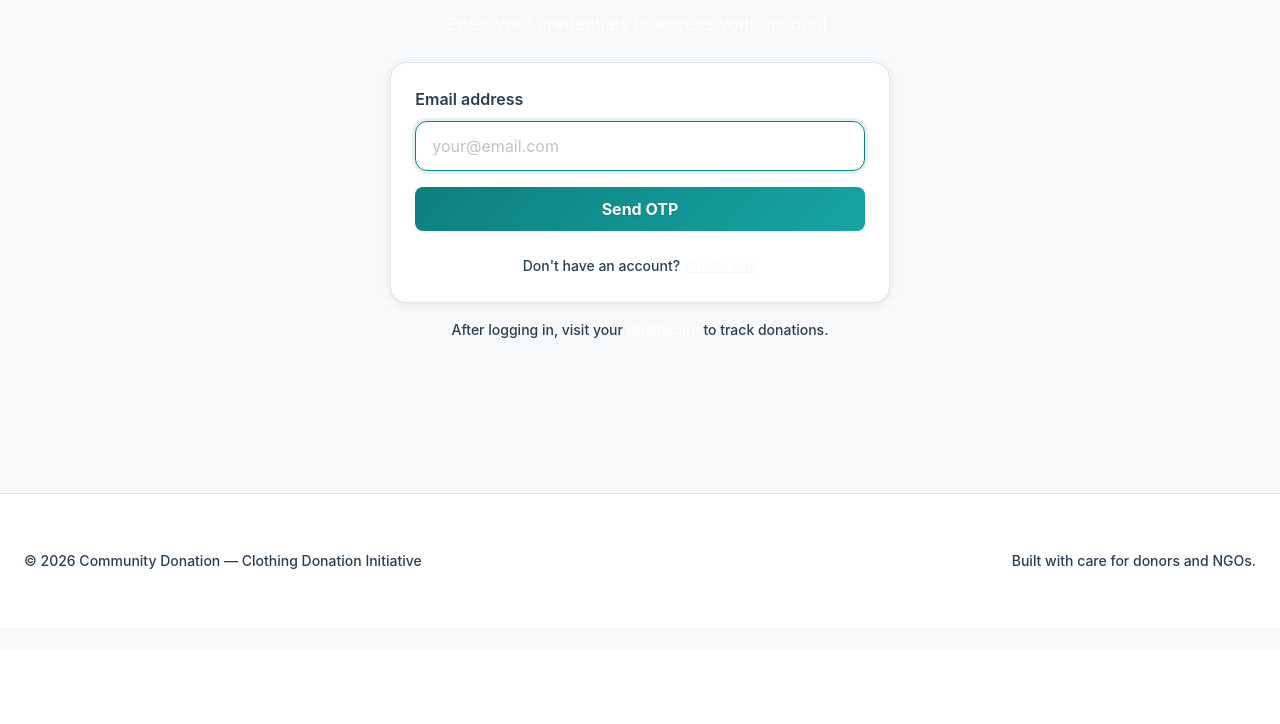
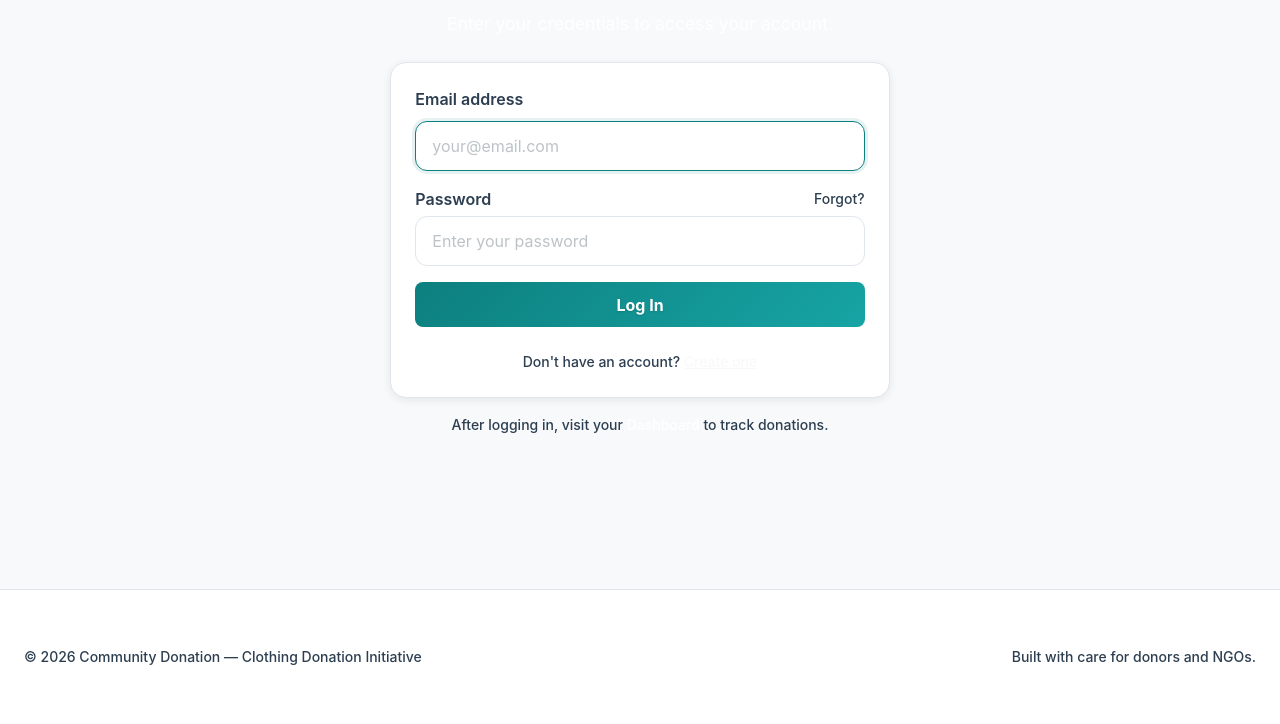
Before and after one commit to Rushekesh01/Wear-Care, a Flask app: page /login in a window 1280 px wide. Shown: the part 150-874 px from the top of the page. Before the commit the page ends 719 px from the top, so only its background shows below. Run offline with Flask 3, Linux system fonts and the light colour scheme.

Commit message:
feat: switch user login to email and password, removing OTP login flow

```diff
--- a/app.py
+++ b/app.py
@@ -209,7 +209,7 @@ def login():
         email = normalize_email(request.form.get("email"))
         otp = request.form.get("otp")
 
-        # New Case: Password-based login (specifically for post-OTP registration flow)
+        # User Login: Email and Password Only
         password = request.form.get("password")
         if email and password:
             try:
@@ -219,7 +219,7 @@ def login():
                     "password": password
                 })
 
-                # If successful, get user data from public.users
+                # If successful, get user data from public.users to populate session
                 res = supabase.table('users').select('*').eq('email', email).execute()
                 if res.data and len(res.data) > 0:
                     user_data = res.data[0]
@@ -231,58 +231,17 @@ def login():
                     flash("Login successful!", "success")
                     return redirect("/dashboard")
                 else:
-                    return render_template("login.html", error="User data not found.")
+                    return render_template("login.html", error="User account found on auth but missing details.")
             except Exception as e:
-                return render_template("login.html", email=email, error=f"Login failed: {str(e)}")
+                # Provide a generic error message for invalid credentials
+                error_msg = str(e)
+                if "Invalid login credentials" in error_msg:
+                    return render_template("login.html", email=email, error="Invalid email or password.")
+                return render_template("login.html", email=email, error=f"Login failed: {error_msg}")
 
-        # Step 1: If only email provided, generate and send OTP
-        if email and not otp and not password:
-            # Check if user exists first to provide better error message
-            try:
-                res = supabase.table('users').select('id').eq('email', email).execute()
-                if not res.data or len(res.data) == 0:
-                    return render_template("login.html", error="Account not found. Please register first.")
-            except Exception:
-                pass
-
-            # Generate 6-digit OTP
-            login_otp = str(random.randint(100000, 999999))
-            session['login_otp'] = login_otp
-            session['login_email'] = email
-
-            # Send OTP via email
-            send_otp_email(email, login_otp, "Login")
-
-            return render_template("verify_login_otp.html", email=email)
-
-        # Step 2: Verify OTP and login (this path is also handled by verify_login_otp route if redirected, but keeping it unified)
-        if email and otp:
-            expected_otp = session.get('login_otp')
-            expected_email = session.get('login_email')
-
-            if str(otp) == str(expected_otp) and email == expected_email:
-                try:
-                    # Get user from Supabase by email
-                    res = supabase.table('users').select('*').eq('email', email).execute()
-                    if res.data and len(res.data) > 0:
-                        user_data = res.data[0]
-                        session["user_id"] = user_data.get('id')
-                        session["user_name"] = user_data.get('name', 'User')
-                        session["user_email"] = email
-                        session["is_admin"] = False
-
-                        # Clear OTP session
-                        session.pop('login_otp', None)
-                        session.pop('login_email', None)
-
-                        flash("Login successful!", "success")
-                        return redirect("/dashboard")
-                    else:
-                        return render_template("login.html", error="User data not found.")
-                except Exception as e:
-                    return render_template("login.html", error=f"Login failed: {str(e)}")
-            else:
-                return render_template("verify_login_otp.html", email=email, error="Invalid 6-digit OTP code.")
+        # If no password provided, ask for it
+        if email and not password:
+            return render_template("login.html", email=email, error="Please enter your password.")
 
     return render_template("login.html")
 
--- a/templates/login.html
+++ b/templates/login.html
@@ -26,7 +26,6 @@
               <div class="alert alert-danger mb-3" role="alert">{{ error }}</div>
             {% endif %}
 
-            {% set prefilled_email = request.args.get('email') or request.form.get('email', '') %}
             <div class="mb-3">
               <label class="form-label" for="email">Email address</label>
               <input
@@ -35,17 +34,18 @@
                 type="email"
                 name="email"
                 placeholder="your@email.com"
-                value="{{ prefilled_email }}"
+                value="{{ email or request.args.get('email') or '' }}"
                 autocomplete="username"
                 required
-                {% if not prefilled_email %}autofocus{% endif %}
-                {% if prefilled_email %}readonly style="background-color: rgba(255, 255, 255, 0.1); border-color: transparent;"{% endif %}
+                {% if not email and not request.args.get('email') %}autofocus{% endif %}
               >
             </div>
 
-            {% if prefilled_email %}
             <div class="mb-3">
-                <label class="form-label" for="password">Password</label>
+              <div class="d-flex justify-content-between align-items-center mb-1">
+                <label class="form-label mb-0" for="password">Password</label>
+                <a href="/forgot-password" class="small link-light text-decoration-none wc-muted">Forgot?</a>
+              </div>
               <input
                 class="form-control"
                 id="password"
@@ -54,14 +54,11 @@
                 placeholder="Enter your password"
                 autocomplete="current-password"
                 required
-                  autofocus
+                {% if email or request.args.get('email') %}autofocus{% endif %}
               >
             </div>
-            {% endif %}
 
-            <button class="btn btn-wc-primary w-100" type="submit">
-              {% if prefilled_email %}Verify & Log In{% else %}Send OTP{% endif %}
-            </button>
+            <button class="btn btn-wc-primary w-100" type="submit">Log In</button>
 
             <div class="text-center mt-4">
               <div class="small wc-muted">
```
Lines whose indentation alone changed are shown as unchanged.
